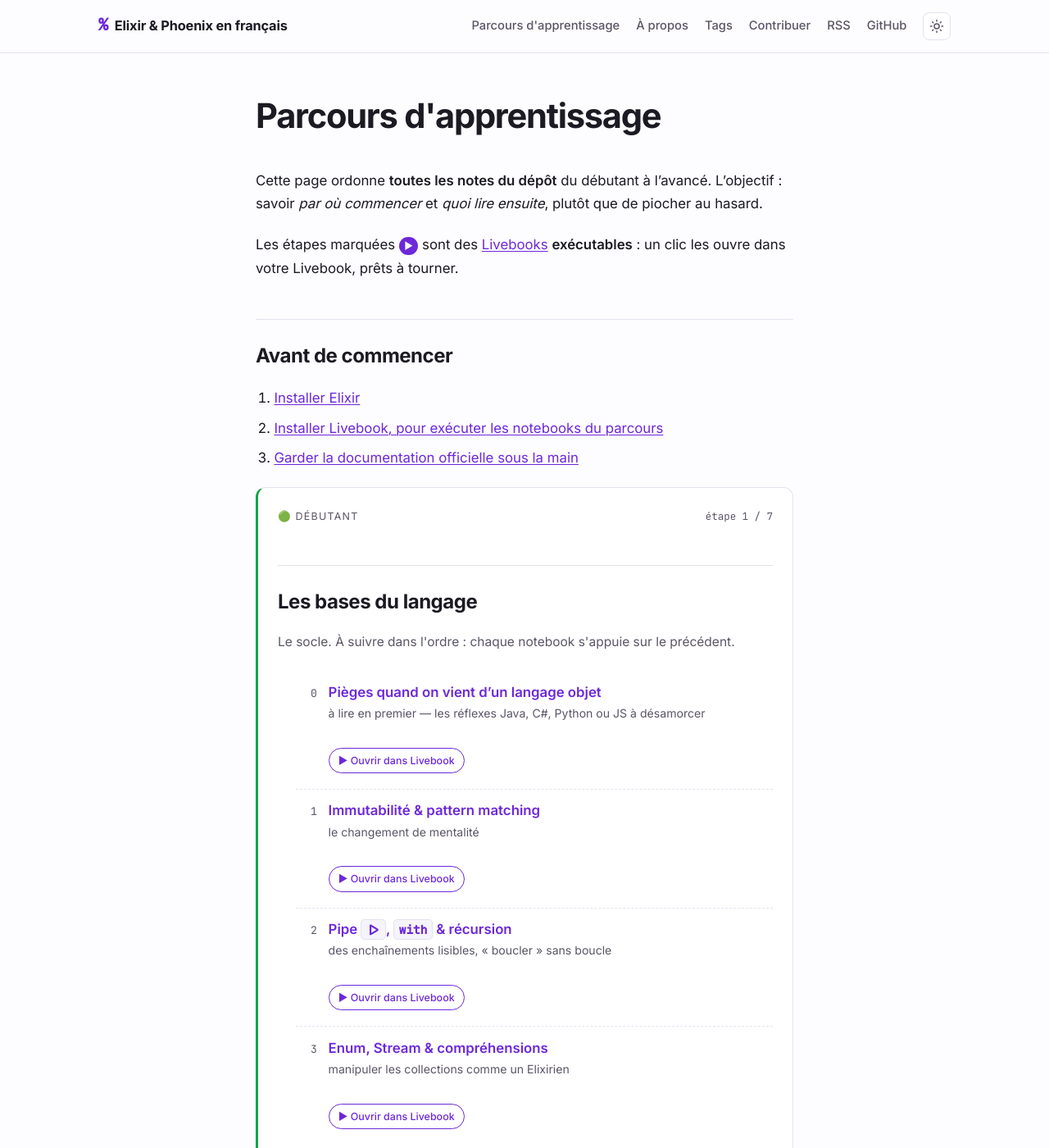
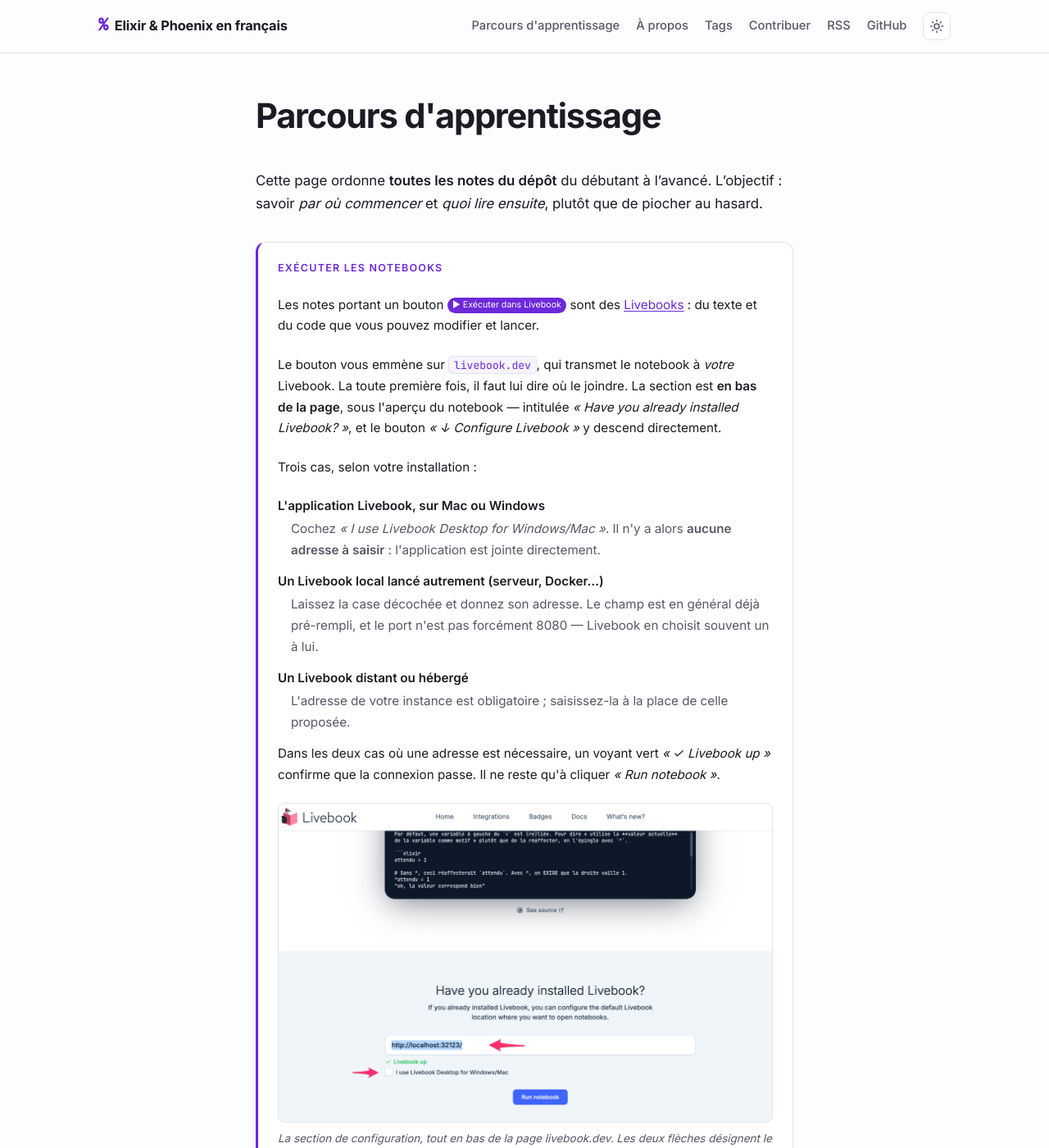
Before and after one commit to nseaSeb/ElixirPhoenixRessources, a Jekyll site: the page built from docs/parcours.md, in a window 1280 px wide and 1400 px high. Shown: the whole window at 82% size. Built offline with Jekyll 4.4.1, drawn with Linux system fonts in a browser that asks for light colours; some of the changed text lies outside the part shown.

Commit message:
fix(parcours): explique ce que fait vraiment le bouton Livebook
Le bouton promettait « un clic les ouvre dans votre Livebook, prêts à
tourner ». C'est faux : livebook.dev récupère bien le notebook, mais il
faut lui indiquer une fois où joindre votre instance. Le propriétaire du
dépôt lui-même n'a pas compris ce qui se passait au clic — signe que
personne d'autre ne l'aurait compris.

La promesse est remplacée par un encadré qui distingue les trois
situations réelles :

- l'application Livebook sur Mac ou Windows : on coche « I use Livebook
  Desktop for Windows/Mac » et aucune adresse n'est à saisir — c'est
  cette case qui débloque le cas local ;
- un Livebook local lancé autrement : case décochée, adresse à donner,
  généralement pré-remplie, et le port n'est pas forcément 8080 ;
- un Livebook distant : l'adresse de l'instance est obligatoire.

Les libellés anglais de l'écran sont cités tels quels pour qu'on les
retrouve, et une capture annotée montre la section — située tout en bas
de la page livebook.dev, sous l'aperçu du notebook, ce qui explique
qu'on la manque.

Le bouton dit « Exécuter dans Livebook » plutôt qu'« Ouvrir », qui
laissait croire à une ouverture immédiate, et porte une infobulle
résumant le mécanisme.

Ajout aussi de la porte de sortie qui manquait : sans Livebook, le titre
de chaque note est un lien vers son fichier sur GitHub.

Premier fichier binaire du dépôt (270 Ko), avec un texte alternatif
détaillé et des dimensions déclarées pour éviter le saut de mise en page.

Co-Authored-By: Claude Opus 5 (1M context) <noreply@anthropic.com>
Claude-Session: https://claude.ai/code/session_01LZ2KDcLoX52APzLkmmjLu7

```diff
--- a/docs/_includes/item-parcours.html
+++ b/docs/_includes/item-parcours.html
@@ -16,8 +16,9 @@
     {%- if it.note -%}<p class="item__note">{{ it.note | markdownify | remove: "<p>" | remove: "</p>" }}</p>{%- endif -%}
     {%- if it.chemin contains ".livemd" -%}
       <a class="bouton-livebook"
+         title="Ouvre livebook.dev, qui transmet le notebook à votre Livebook. Au premier usage, il vous demandera son adresse."
          href="https://livebook.dev/run/?url=https://raw.githubusercontent.com/{{ site.repository }}/main/{{ it.chemin }}">
-        <span aria-hidden="true">▶</span> Ouvrir dans Livebook
+        <span aria-hidden="true">▶</span> Exécuter dans Livebook
       </a>
     {%- endif -%}
   </div>
--- a/docs/assets/main.scss
+++ b/docs/assets/main.scss
@@ -327,6 +327,62 @@ img { max-width: 100%; height: auto; }
 /* ------------------------------------------------------------------ *
  *  Parcours d'apprentissage
  * ------------------------------------------------------------------ */
+
+.encadre {
+  border: 1px solid var(--bord);
+  border-left: 3px solid var(--accent);
+  border-radius: 12px;
+  background: var(--fond-eleve);
+  padding: 1.25rem 1.5rem;
+  margin: 2rem 0 3rem;
+  font-size: .95rem;
+}
+.encadre__titre {
+  margin: 0 0 .75rem;
+  font-size: .78rem;
+  text-transform: uppercase;
+  letter-spacing: .1em;
+  color: var(--accent);
+  font-weight: 600;
+}
+.encadre p { margin: 0 0 .75rem; }
+.encadre ol { margin: 0 0 .75rem; padding-left: 1.2rem; }
+.encadre li { margin-bottom: .4rem; }
+.cas { margin: 0 0 .75rem; }
+.cas dt { font-weight: 600; margin-top: .75rem; }
+.cas dd { margin: .15rem 0 0 1rem; color: var(--texte-doux); }
+
+.capture { margin: 1.25rem 0; }
+.capture img {
+  display: block;
+  width: 100%;
+  height: auto;
+  border: 1px solid var(--bord);
+  border-radius: 8px;
+  background: #fff; /* la capture est claire : fond blanc explicite en thème sombre */
+}
+.capture figcaption {
+  margin-top: .5rem;
+  font-size: .84rem;
+  color: var(--texte-doux);
+  font-style: italic;
+}
+
+.encadre__note {
+  margin: 1rem 0 0;
+  padding-top: .75rem;
+  border-top: 1px solid var(--bord);
+  color: var(--texte-doux);
+  font-size: .9rem;
+}
+.encadre code {
+  background: var(--fond-code);
+  border: 1px solid var(--bord);
+  border-radius: 4px;
+  padding: .05rem .3rem;
+  font-family: var(--mono);
+  font-size: .85em;
+}
 
 .prealables { padding-left: 1.2rem; margin: 0 0 3rem; }
 .prealables li { margin-bottom: .4rem; }
--- a/docs/parcours.md
+++ b/docs/parcours.md
@@ -7,7 +7,34 @@ description: "Toutes les notes du dépôt ordonnées du débutant à l'avancé :
 
 Cette page ordonne **toutes les notes du dépôt** du débutant à l'avancé. L'objectif : savoir *par où commencer* et *quoi lire ensuite*, plutôt que de piocher au hasard.
 
-Les étapes marquées <span class="pastille pastille--livemd">▶</span> sont des [Livebooks](https://livebook.dev/) **exécutables** : un clic les ouvre dans votre Livebook, prêts à tourner.
+<div class="encadre">
+  <p class="encadre__titre">Exécuter les notebooks</p>
+  <p>Les notes portant un bouton <span class="pastille pastille--livemd">▶ Exécuter dans Livebook</span> sont des <a href="https://livebook.dev/">Livebooks</a> : du texte et du code que vous pouvez modifier et lancer.</p>
+  <p>Le bouton vous emmène sur <code>livebook.dev</code>, qui transmet le notebook à <em>votre</em> Livebook. La toute première fois, il faut lui dire où le joindre. La section est <strong>en bas de la page</strong>, sous l'aperçu du notebook — intitulée <em>« Have you already installed Livebook? »</em>, et le bouton <em>« ↓ Configure Livebook »</em> y descend directement.</p>
+
+  <p>Trois cas, selon votre installation :</p>
+  <dl class="cas">
+    <dt>L'application Livebook, sur Mac ou Windows</dt>
+    <dd>Cochez <em>« I use Livebook Desktop for Windows/Mac »</em>. Il n'y a alors <strong>aucune adresse à saisir</strong> : l'application est jointe directement.</dd>
+
+    <dt>Un Livebook local lancé autrement (serveur, Docker…)</dt>
+    <dd>Laissez la case décochée et donnez son adresse. Le champ est en général déjà pré-rempli, et le port n'est pas forcément 8080 — Livebook en choisit souvent un à lui.</dd>
+
+    <dt>Un Livebook distant ou hébergé</dt>
+    <dd>L'adresse de votre instance est obligatoire ; saisissez-la à la place de celle proposée.</dd>
+  </dl>
+
+  <p>Dans les deux cas où une adresse est nécessaire, un voyant vert <em>« ✓ Livebook up »</em> confirme que la connexion passe. Il ne reste qu'à cliquer <em>« Run notebook »</em>.</p>
+
+  <figure class="capture">
+    <img src="{{ '/assets/images/livebook-configuration.png' | relative_url }}"
+         alt="Page livebook.dev. En haut, l'aperçu du notebook. En bas, la section « Have you already installed Livebook? » : un champ d'adresse pré-rempli avec http://localhost:32123/, désigné par une flèche ; en dessous la mention verte « Livebook up » ; puis la case à cocher « I use Livebook Desktop for Windows/Mac », désignée par une seconde flèche ; et le bouton « Run notebook »."
+         loading="lazy" width="2436" height="1570">
+    <figcaption>La section de configuration, tout en bas de la page livebook.dev. Les deux flèches désignent le champ d'adresse et la case à cocher.</figcaption>
+  </figure>
+  <p>Le réglage est mémorisé par votre navigateur : les fois suivantes, le notebook s'ouvre sans repasser par là.</p>
+  <p class="encadre__note">Pas de Livebook ? <strong>Le titre de chaque note est un lien</strong> vers son fichier sur GitHub : tout le texte et tout le code y sont, seule l'exécution manque.</p>
+</div>
 
 ## Avant de commencer
 
```
Also changed, not shown: docs/assets/images/livebook-configuration.png (added).
